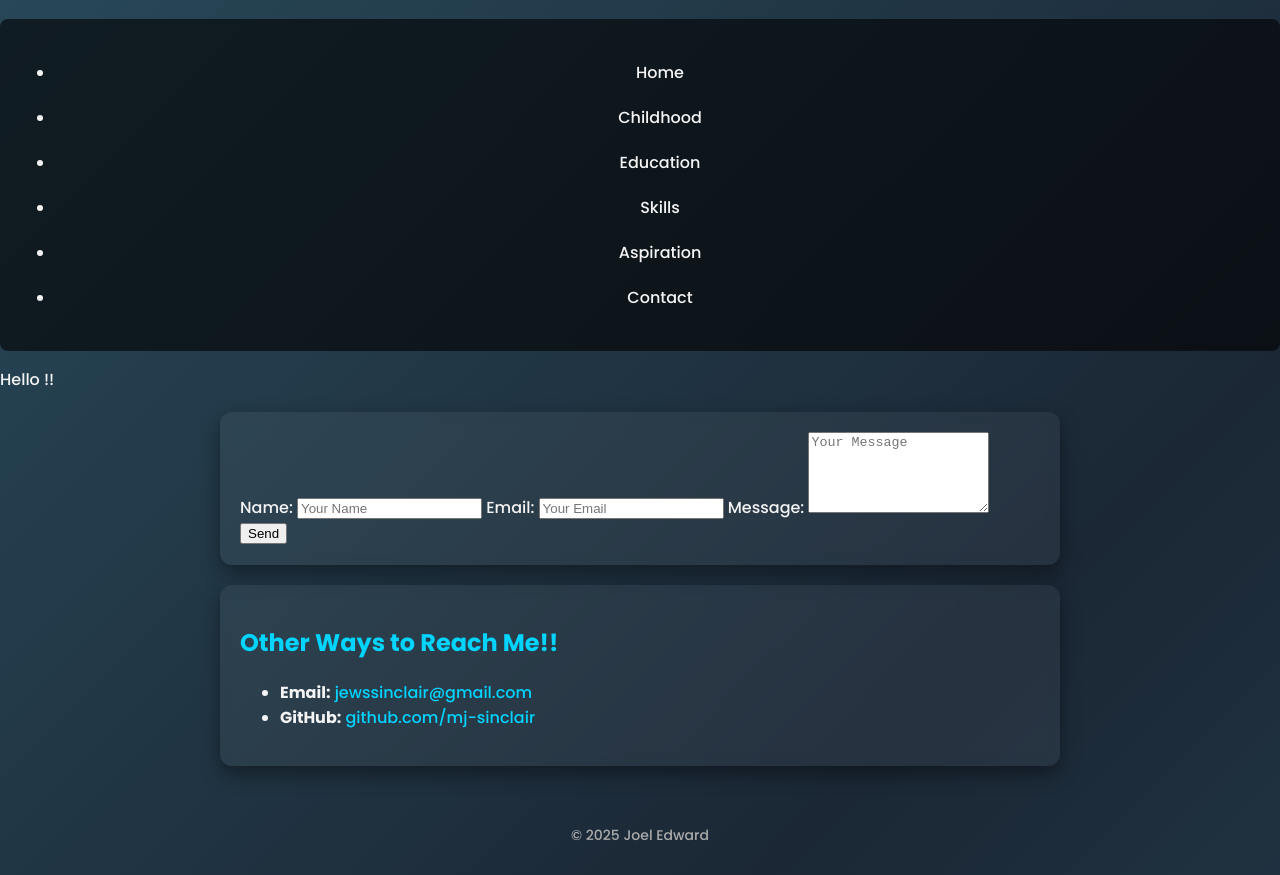
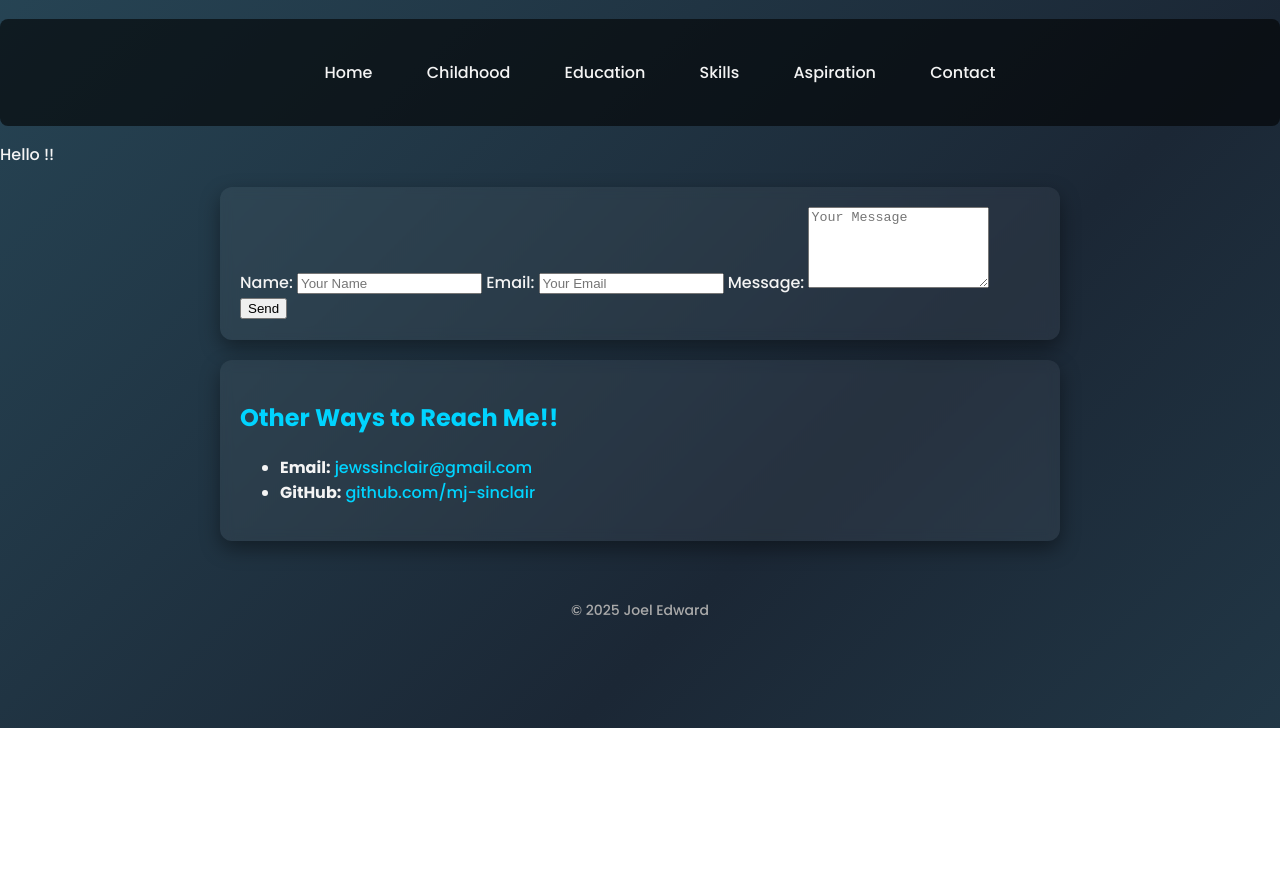
Before and after one commit to mj-sinclair/journey, a plain HTML site: page Contact.html in a window 1280 px wide. Shown: the part 72-947 px from the top of the page. After the commit the page ends 800 px from the top, so only its background shows below. Drawn offline with Linux system fonts and the light colour scheme.

Commit message:
Update Contact.html

```diff
--- a/Contact.html
+++ b/Contact.html
@@ -11,12 +11,12 @@
     <h1>Contact Information</h1>
     <nav>
       <ul>
-        <li><a href="index.html">Home</a></li>
-        <li><a href="childhood.html">Childhood</a></li>
-        <li><a href="Education.html">Education</a></li>
-        <li><a href="Skills.html">Skills</a></li>
-        <li><a href="Aspiration.html">Aspiration</a></li>
-        <li><a href="Contact.html">Contact</a></li>
+       <a href="index.html">Home</a>
+        <a href="childhood.html">Childhood</a>
+        <a href="Education.html">Education</a>
+        <a href="Skills.html">Skills</a>
+        <a href="Aspiration.html">Aspiration</a>
+        <a href="Contact.html">Contact</a>
       </ul>
     </nav>
   </header>
```
